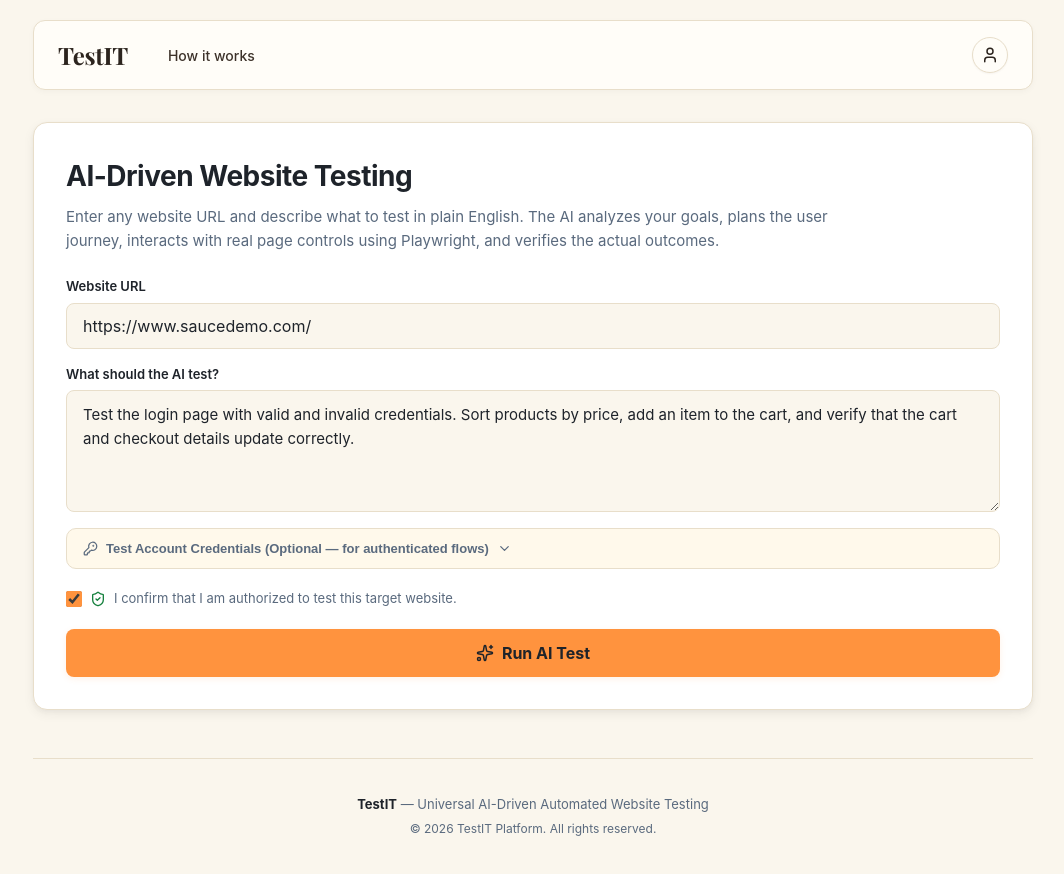
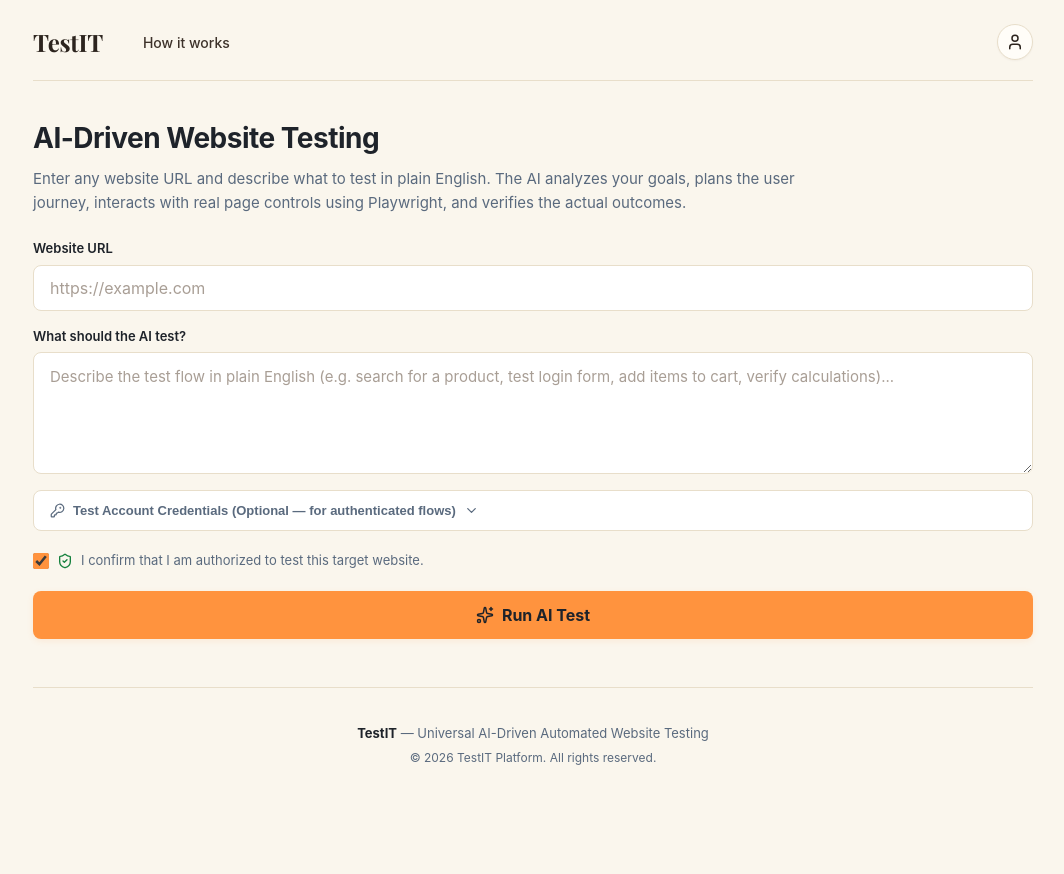
Before and after one commit to Pratiti-paul/TestIT, a React (Vite) app in the folder frontend/: page / in a window 1280 px wide. Shown: the top 874 px of the page, without its empty margins (107-1171 px from the left). After the commit the page ends 831 px from the top, so only its background shows below. Built offline with nearby package versions, Linux system fonts and the light colour scheme; a web font is replaced by a local one.

Commit message:
ui fixes

```diff
--- a/frontend/src/App.css
+++ b/frontend/src/App.css
@@ -16,18 +16,19 @@
   gap: 32px;
 }
 
-/* Header */
+/* Header (Plain Component) */
 .app-header {
   display: flex;
   align-items: center;
   justify-content: space-between;
-  padding: 16px 24px;
-  background: var(--cream-card);
-  border: 1px solid var(--cream-border);
-  border-radius: 12px;
-  margin-top: 20px;
-  margin-bottom: 32px;
-  box-shadow: 0 2px 6px rgba(44, 36, 30, 0.03);
+  padding: 24px 0 20px 0;
+  background: transparent;
+  border: none;
+  border-bottom: 1px solid var(--cream-border);
+  border-radius: 0;
+  margin-top: 0;
+  margin-bottom: 36px;
+  box-shadow: none;
   position: relative;
 }
 
@@ -334,13 +335,13 @@
   transform: translateY(-1px);
 }
 
-/* Form Section */
+/* Form Section (Plain Component) */
 .scan-form-section {
-  background: var(--surface);
-  border: 1px solid var(--border);
-  border-radius: 14px;
-  padding: 32px;
-  box-shadow: var(--shadow);
+  background: transparent;
+  border: none;
+  border-radius: 0;
+  padding: 0;
+  box-shadow: none;
 }
 
 .section-intro h1 {
@@ -376,12 +377,19 @@
   padding: 12px 16px;
   font-size: 16px;
   font-family: var(--sans);
-  background: var(--bg);
+  background: var(--surface);
   color: var(--text-h);
   border: 1px solid var(--border);
   border-radius: 8px;
   outline: none;
   transition: border-color 0.15s, box-shadow 0.15s;
+}
+
+.url-input::placeholder,
+.instructions-textarea::placeholder {
+  color: #8C7E72;
+  opacity: 0.75;
+  font-weight: 400;
 }
 
 .url-input:focus {
@@ -1141,7 +1149,7 @@
   }
 
   .scan-form-section {
-    padding: 20px;
+    padding: 0;
   }
 
   .input-wrapper {
@@ -1219,8 +1227,8 @@
 
 @media (max-width: 640px) {
   .app-header {
-    padding: 12px 16px;
-    margin-top: 12px;
+    padding: 16px 0;
+    margin-top: 0;
   }
 
   .header-left {
@@ -2129,7 +2137,7 @@
   border-radius: 8px;
   border: 1px solid var(--border);
   padding: 12px 16px;
-  background: var(--bg);
+  background: var(--surface);
   color: var(--text-h);
 }
 
@@ -2139,9 +2147,9 @@
 }
 
 .credentials-drawer-wrapper {
-  background: var(--code-bg);
-  border: 1px solid var(--border);
-  border-radius: 10px;
+  background: var(--surface);
+  border: 1px solid var(--border);
+  border-radius: 8px;
   padding: 12px 16px;
 }
 
--- a/frontend/src/components/AiTestForm.jsx
+++ b/frontend/src/components/AiTestForm.jsx
@@ -1,9 +1,6 @@
 import { useState } from 'react';
 import { Sparkles, Loader2, AlertCircle, ShieldCheck, KeyRound, ChevronDown, ChevronUp } from 'lucide-react';
 import { validateClientUrl } from '../utils/urlHelpers';
-
-const SAMPLE_INSTRUCTIONS =
-  'Test the login page with valid and invalid credentials. Sort products by price, add an item to the cart, and verify that the cart and checkout details update correctly.';
 
 /**
  * AiTestForm
@@ -15,8 +12,8 @@ const SAMPLE_INSTRUCTIONS =
  * 4. Optional secure credentials drawer and authorization confirmation
  */
 export function AiTestForm({ onRunTest, isRunning, apiError }) {
-  const [url, setUrl] = useState('https://www.saucedemo.com/');
-  const [instructions, setInstructions] = useState(SAMPLE_INSTRUCTIONS);
+  const [url, setUrl] = useState('');
+  const [instructions, setInstructions] = useState('');
   const [showCredentials, setShowCredentials] = useState(false);
   const [username, setUsername] = useState('');
   const [password, setPassword] = useState('');
```
